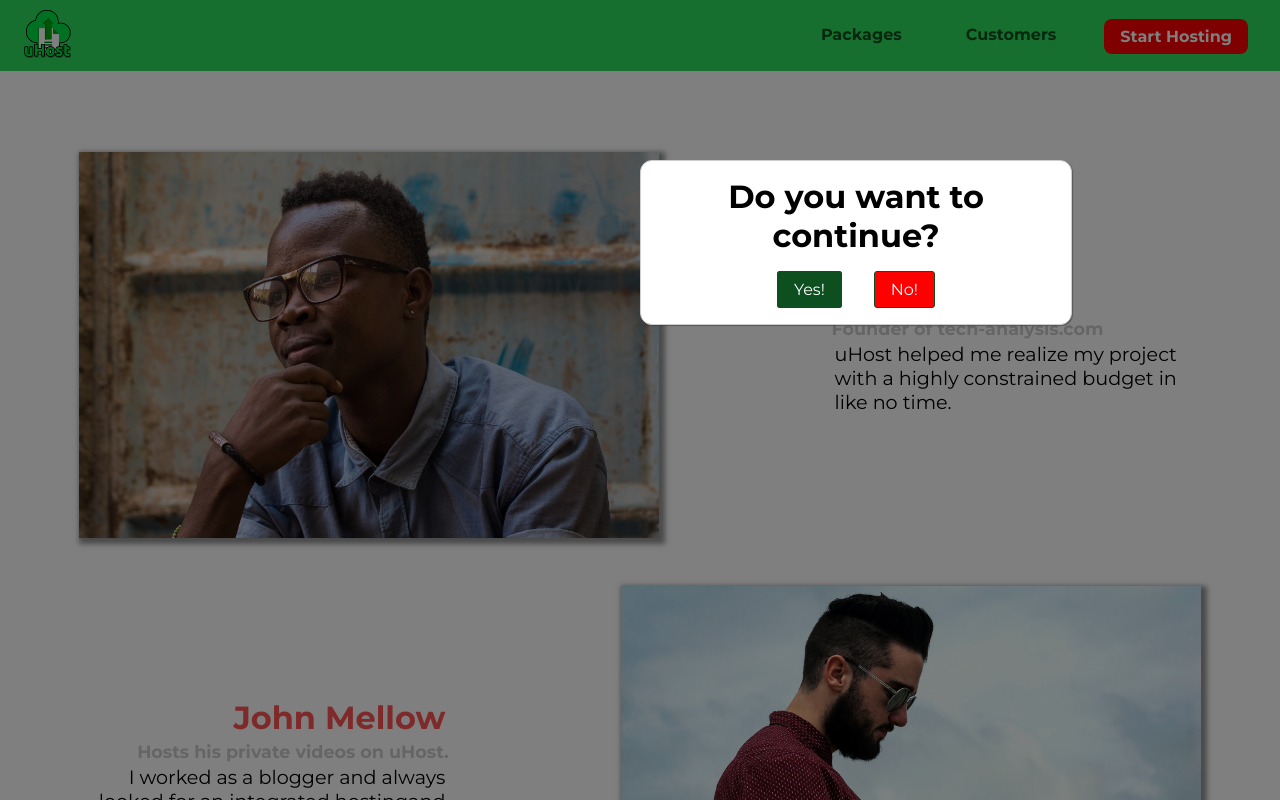
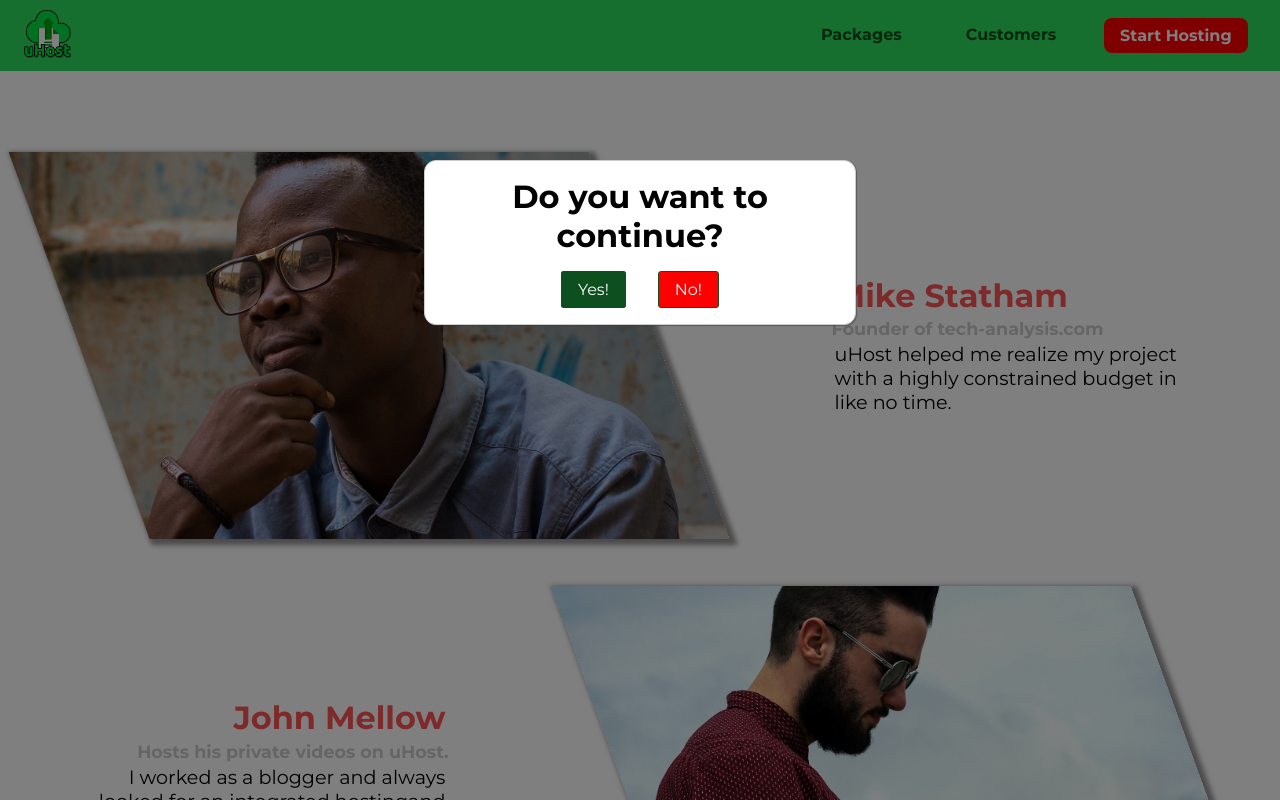
Before and after one commit to DanielHernandezV/CSS-Course, a React (Create React App) app in the folder css-app/: page /customers in a window 1280 px wide. Both pictures are taken after a click on the link "Start Hosting". Shown: the top 800 px of the page. Built offline with nearby package versions, Linux system fonts and the light colour scheme.

Commit message:
adding transitions and animations

```diff
--- a/css-app/src/component/modal-directory/modal-directory.component.jsx
+++ b/css-app/src/component/modal-directory/modal-directory.component.jsx
@@ -3,10 +3,11 @@ import "./modal-directory.styles.css";
 import Button from "../button/button.component";
 
 const ModalDirectory = ({ active, modalTogle, direction }) => {
-  if (!active) return null;
+  if (!active) return;
 
   return (
-    <div className="backdrop">
+    <>
+      <div className="backdrop" />
       <div className="modal">
         <h1 className="modal__title">Do you want to continue?</h1>
         <div className="modal__actions">
@@ -22,7 +23,7 @@ const ModalDirectory = ({ active, modalTogle, direction }) => {
           </Button>
         </div>
       </div>
-    </div>
+    </>
   );
 };
 export default ModalDirectory;
--- a/css-app/src/component/modal-directory/modal-directory.styles.css
+++ b/css-app/src/component/modal-directory/modal-directory.styles.css
@@ -1,34 +1,62 @@
 .backdrop {
   position: fixed;
-
   top: 0;
   left: 0;
+  opacity: 0;
   z-index: 100;
   width: 100vw;
   height: 100vh;
   background-color: rgba(0, 0, 0, 0.501);
+  animation: backdrop 0.3s ease-out forwards;
 }
+
 .modal {
   position: fixed;
-  background-color: rgb(255, 255, 255);
+  background-color: #ffffff;
   width: 40%;
   top: 20%;
   left: 50vw;
   border-radius: 12px;
   padding: 1rem;
-
   z-index: 200;
   border: 1px solid #ccc;
   box-shadow: 1px 1px 1px rgba(53, 53, 53, 0.5);
   max-width: 27rem;
+  animation: modal 0.3s ease-out forwards;
+  transform: translateX(-50%) translateY(-5rem);
 }
+@keyframes modal {
+  from {
+    transform: translateX(-50%) translateY(-5rem);
+    opacity: 0;
+  }
+  to {
+    transform: translateX(-50%) translateY(0);
+    opacity: 1;
+  }
+}
+@keyframes backdrop {
+  from {
+    opacity: 0;
+  }
+  to {
+    opacity: 1;
+  }
+}
+.backdrop-display {
+  pointer-events: auto;
+  opacity: 1;
+}
+
 .modal__title {
   text-align: center;
   margin: 0 0 1rem 0;
 }
+
 .modal__actions {
   text-align: center;
 }
+
 .modal__action {
   border: 1px solid #0d4f1f;
   background: #0d4f1f;
@@ -40,6 +68,7 @@
   border-radius: 3px;
   margin: 0 1rem;
 }
+
 .modal__action:hover,
 .modal__action:active {
   background: #2ddf5c;
@@ -49,6 +78,7 @@
 .modal__action--negative {
   background: red;
 }
+
 .modal__action--negative:hover,
 .modal__action--negative:active {
   background: #ff5454;
--- a/css-app/src/component/movile-nav/movile-nav.component.jsx
+++ b/css-app/src/component/movile-nav/movile-nav.component.jsx
@@ -1,11 +1,15 @@
 import "./movile-nav.styles.css";
 import { Link } from "react-router-dom";
 const MovileNav = ({ active, toggle }) => {
-  if (!active) return null;
   return (
     <>
-      <div className="movile-nav-backdrop" onClick={toggle}></div>
-      <nav className="mobile-nav">
+      <div
+        className={`mobile-nav-backdrop  ${
+          active ? "mobile-nav-backdrop-active" : ""
+        } `}
+        onClick={toggle}
+      />
+      <nav className={`mobile-nav  ${active ? "mobile-nav-active" : ""} `}>
         <ul className="mobile-nav__items">
           <li className="mobile-nav__item">
             <Link to="/packages">Packages</Link>
--- a/css-app/src/component/movile-nav/movile-nav.styles.css
+++ b/css-app/src/component/movile-nav/movile-nav.styles.css
@@ -1,20 +1,30 @@
-.movile-nav-backdrop {
+.mobile-nav-backdrop {
   position: fixed;
   width: 100vw;
   height: 100vh;
   background-color: rgba(109, 107, 107, 0.635);
-  z-index: 100;
+  z-index: -100;
   top: 0;
   left: 0;
+  opacity: 0;
+  transition: opacity 0.3s ease-out;
+}
+.mobile-nav-backdrop-active {
+  z-index: 100;
+  opacity: 1;
 }
 .mobile-nav {
   position: fixed;
   z-index: 101;
   top: 0;
-  left: 0;
+  left: -80%;
   background: white;
   width: 80%;
   height: 100vh;
+  transition: transform 0.3s ease-out;
+}
+.mobile-nav-active {
+  transform: translateX(100%);
 }
 
 .mobile-nav__items {
--- a/css-app/src/component/package-card/package-card.styles.css
+++ b/css-app/src/component/package-card/package-card.styles.css
@@ -6,18 +6,19 @@
   width: 80%;
   position: relative;
   z-index: 0;
+  overflow: hidden;
 }
 
 .package-card-container:hover,
 .package-card-container:active {
   border: solid rgb(254, 0, 0) 2px;
   border-left: 0;
+  animation: jump 1s ease-out forwards;
   box-shadow: 2px 2px 2px 2px rgba(53, 52, 52, 0.612);
 }
 .free:hover,
 .free:active {
   border: solid rgb(254, 0, 0) 2px;
-
   border-right: 0;
 }
 .package-card-ancor {
@@ -47,9 +48,14 @@
   position: absolute;
   top: 0;
   right: 0;
-  margin: 1.2rem;
+  margin: 0;
+  width: 20rem;
+  text-align: center;
+  transform: rotateZ(45deg) translateX(6.5rem) translateY(-3.5rem);
+
   font-size: 0.9rem;
   color: white;
+
   background: #ff5454;
   padding: 0.5rem;
   z-index: 10;
@@ -81,3 +87,15 @@
     border: solid rgb(254, 0, 0) 2px;
   }
 }
+@keyframes jump {
+  0% {
+    transform: translateY(0rem);
+  }
+  35% {
+    transform: translateY(-0.5rem);
+  }
+
+  100% {
+    transform: translateY(-1rem);
+  }
+}
--- a/css-app/src/component/plan-card/plan-card.component.jsx
+++ b/css-app/src/component/plan-card/plan-card.component.jsx
@@ -1,11 +1,20 @@
 import "./plan-card.styles.css";
 import Button from "../button/button.component";
+import ModalDirectory from "../modal-directory/modal-directory.component";
+import { useState } from "react";
 const PlanCard = ({ card, togleModal }) => {
   const { type, price, description, details, recomended } = card;
-  const togleTheModal = () => {
-    togleModal();
+  const [toggleModal, setToggleModal] = useState(false);
+  const togleTheModalHandler = () => {
+    setToggleModal(!toggleModal);
   };
   return (
+    <>
+      <ModalDirectory
+        active={toggleModal}
+        modalTogle={togleTheModalHandler}
+        direction={`./dummyDirecction/ ${type}`}
+      />
       <article className={`plan ${recomended ? `plan-highlighted` : ""}`}>
         {recomended && <h1 className="plan-anotation">RECOMENDED</h1>}
         <h1 className="plan-title">{type}</h1>
@@ -17,11 +26,12 @@ const PlanCard = ({ card, togleModal }) => {
           ))}
         </ul>
         <div className="card-button-container">
-        <Button buttonType="b-base" onClick={togleTheModal}>
+          <Button buttonType="b-base" onClick={togleTheModalHandler}>
             CHOOSE PLAN
           </Button>
         </div>
       </article>
+    </>
   );
 };
 export default PlanCard;
--- a/css-app/src/component/testimonial-card/testimonial-card.styles.css
+++ b/css-app/src/component/testimonial-card/testimonial-card.styles.css
@@ -12,14 +12,16 @@
   padding-top: 2rem;
 }
 .testimonial__image-container {
-  width: 100%;
-
+  width: 60%;
   box-shadow: 3px 3px 5px 3px rgba(124, 121, 121, 0.787);
+  transform: skew(20deg);
+  overflow: hidden;
 }
 
 .testimonial__image {
   width: 100%;
   vertical-align: middle;
+  transform: skew(-20deg) scale(1.3);
 }
 
 .testimonial__info {
@@ -66,7 +68,7 @@
 }
 @media (min-width: 40rem) {
   .testimonial__image-container {
-    width: 65%;
+    width: 60%;
     max-width: 580px;
     min-width: 350px;
   }
@@ -81,3 +83,17 @@
     justify-content: space-around;
   }
 }
+.testimonial[id|="customer"]:hover .testimonial__image-container {
+  animation: flipCostumer 1s ease-out forwards;
+}
+@keyframes flipCostumer {
+  0% {
+    transform: rotateY(0) skew(20deg);
+  }
+  50% {
+    transform: rotateY(160deg) skew(20deg);
+  }
+  100% {
+    transform: rotateY(360deg) skew(20deg);
+  }
+}
--- a/css-app/src/routes/directory/directory.component.jsx
+++ b/css-app/src/routes/directory/directory.component.jsx
@@ -42,15 +42,8 @@ const cards = [
   },
 ];
 const Directory = () => {
-  const [modalState, setModalState] = useState(false);
-
-  const togleModal = () => {
-    setModalState(!modalState);
-  };
   return (
     <>
-      <ModalDirectory active={modalState} modalTogle={togleModal} />
-
       <section id="product-overview">
         <h1>Get the freedom you deserve.</h1>
       </section>
@@ -58,7 +51,7 @@ const Directory = () => {
         <h1 className="section-title">Choose Your Plan</h1>
         <div className="card-container">
           {cards.map((card) => (
-            <PlanCard key={card.type} card={card} togleModal={togleModal} />
+            <PlanCard key={card.type} card={card} />
           ))}
         </div>
       </section>
--- a/css-app/src/routes/nav-bar/nav-bar.component.jsx
+++ b/css-app/src/routes/nav-bar/nav-bar.component.jsx
@@ -3,13 +3,26 @@ import { Outlet, Link } from "react-router-dom";
 import MovileNav from "../../component/movile-nav/movile-nav.component";
 import Footer from "../../component/footer/footer.component";
 import HamburguerButton from "../../component/hamburguer-button/hamburguer-button.component";
-import { useState } from "react";
+import { useEffect, useState } from "react";
 import ModalDirectory from "../../component/modal-directory/modal-directory.component";
 const NavBar = () => {
   const [togleHam, setTogleHam] = useState(false);
   const [toggleModal, setToggleModal] = useState(false);
+  const [displayModal, setDisplayModal] = useState(false);
 
-  const toggleModalHandler = () => setToggleModal(!toggleModal);
+  const toggleModalHandler = () => {
+    setDisplayModal(!displayModal);
+    setTimeout(() => {
+      setToggleModal(!toggleModal);
+    }, 0.5);
+  };
+  const closeModalHandler = () => {
+    setToggleModal(!toggleModal);
+
+    setTimeout(() => {
+      setDisplayModal(!displayModal);
+    }, 400);
+  };
   const setMovileNav = () => setTogleHam(!togleHam);
 
   return (
@@ -39,7 +52,8 @@ const NavBar = () => {
       <main>
         <ModalDirectory
           active={toggleModal}
-          modalTogle={toggleModalHandler}
+          modalTogle={closeModalHandler}
+          display={displayModal}
           direction="/hosting"
         />
         <Outlet />
--- a/css-app/src/routes/nav-bar/nav-bar.styles.css
+++ b/css-app/src/routes/nav-bar/nav-bar.styles.css
@@ -72,6 +72,9 @@ main {
   vertical-align: middle;
   display: flex;
 }
+.main-nav__item--cta {
+  animation: wiggle 400ms 3s 8 none;
+}
 .main-nav__item--cta a {
   color: white;
   background-color: red;
@@ -80,6 +83,19 @@ main {
   vertical-align: middle;
   cursor: pointer;
 }
+
+@keyframes wiggle {
+  0% {
+    transform: rotateZ(0);
+  }
+  50% {
+    transform: rotateZ(-10deg);
+  }
+  100% {
+    transform: rotateZ(10deg);
+  }
+}
+
 .main-nav__item--cta a:hover,
 .main-nav__item--cta a:active {
   color: red;
```
Also changed, not shown: css-app/src/index.css (+79 -14 lines). Lines whose indentation alone changed are shown as unchanged.
